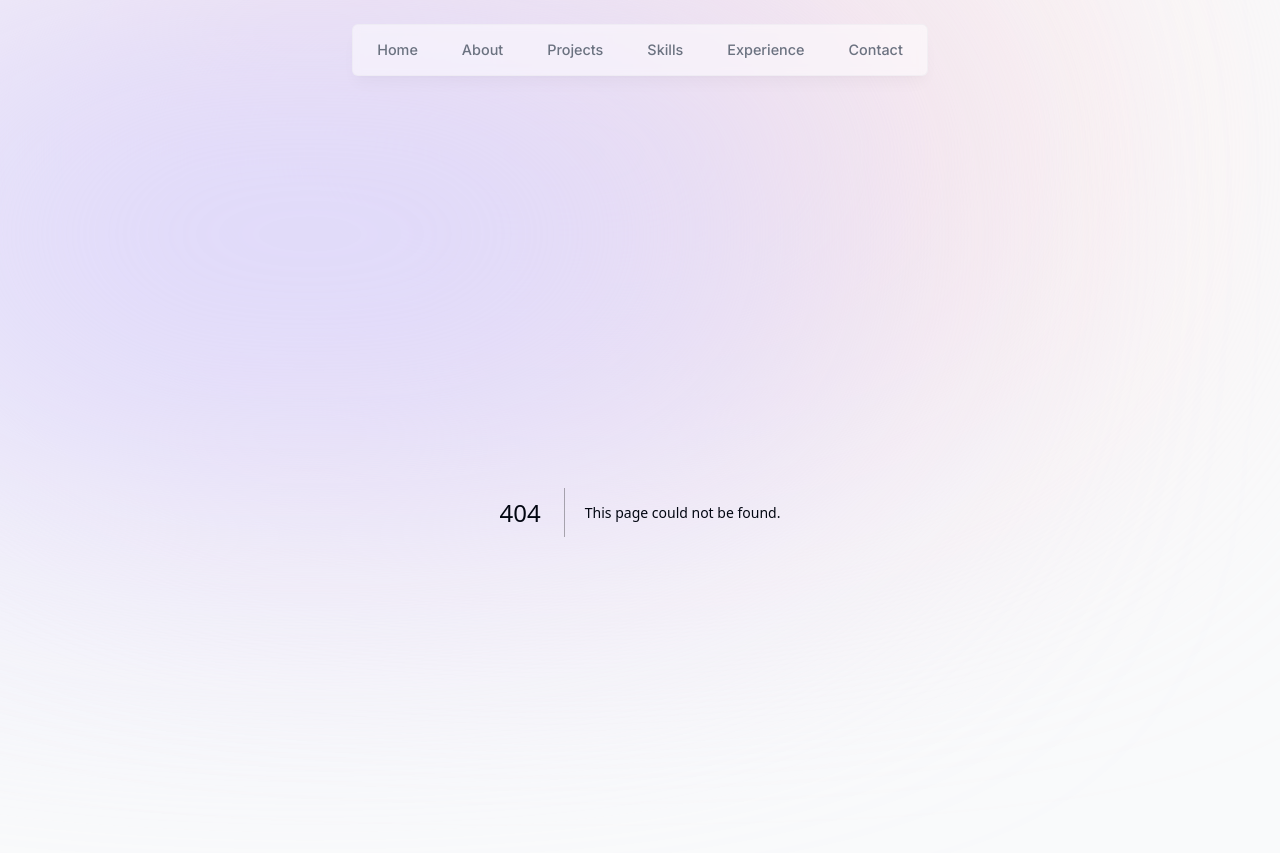
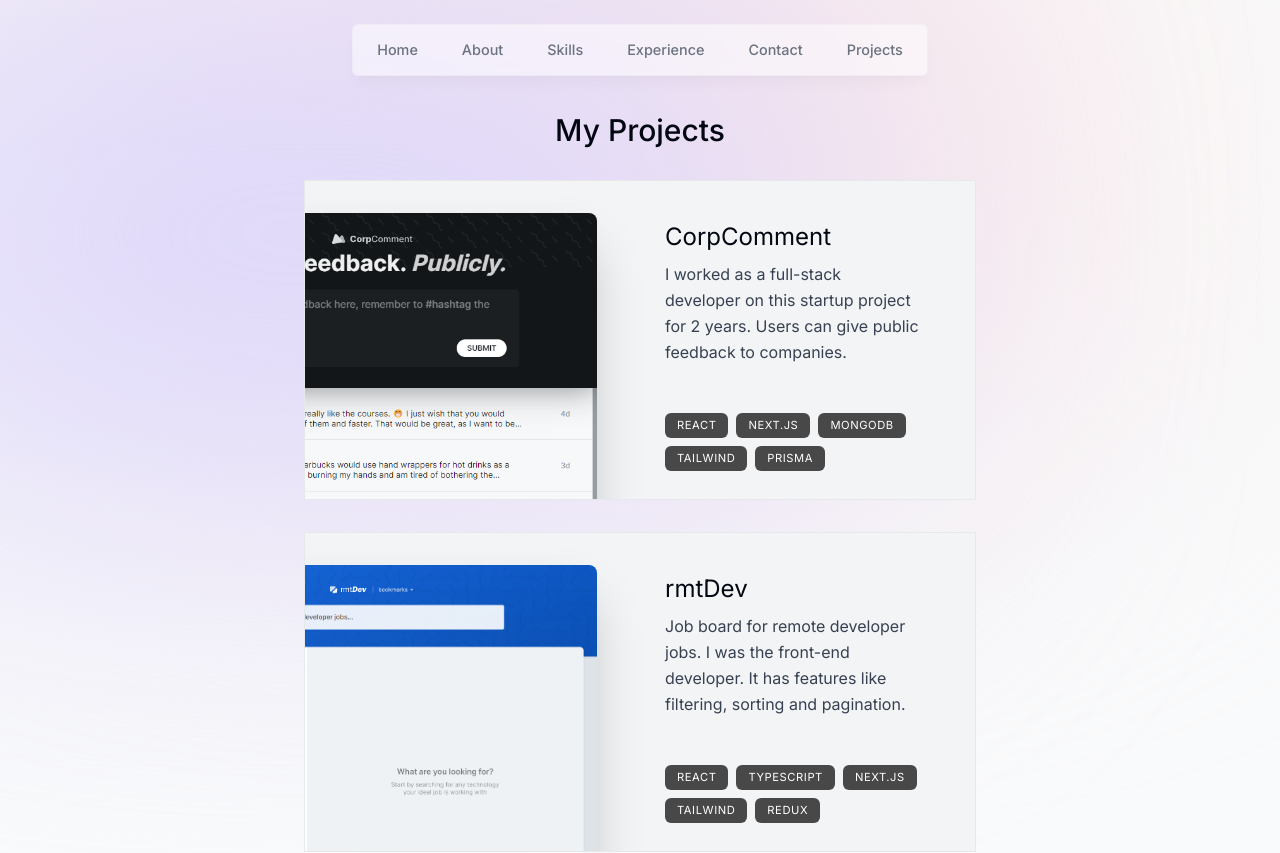
Before and after one commit to fadhilansyah25-codedojo/nextjs-portfolio, a Next.js app: page /projects in a window 1280 px wide. Before the commit this address had no page. Shown: the top 853 px of the page. Built offline with nearby package versions, Linux system fonts and the light colour scheme.

Commit message:
add: projects section

```diff
--- a/app/layout.tsx
+++ b/app/layout.tsx
@@ -16,7 +16,7 @@ export default function RootLayout({
   children: React.ReactNode;
 }) {
   return (
-    <html lang="en" className="scroll-smooth">
+    <html lang="en" className="scroll-smooth" id="home">
       <body
         className={`${inter.className} relative h-[5000px] bg-gray-50
       pt-28 text-gray-950
--- a/app/page.tsx
+++ b/app/page.tsx
@@ -7,7 +7,7 @@ export default function Home() {
     <main className="flex flex-col items-center px-4">
       <Intro />
       <SectionDivider />
-      <About/>
+      <About />
     </main>
   );
 }
--- a/app/portfolio/page.tsx
+++ /dev/null
@@ -1,5 +0,0 @@
-import React from "react";
-
-export default function Portfolio() {
-  return <div>Portfolio</div>;
-}
--- /dev/null
+++ b/app/projects/page.tsx
@@ -0,0 +1,9 @@
+import Projects from "@/components/projects";
+
+export default function Portfolio() {
+  return (
+    <main className="flex flex-col items-center px-4">
+      <Projects />
+    </main>
+  );
+}
--- a/components/intro.tsx
+++ b/components/intro.tsx
@@ -9,7 +9,7 @@ import * as HiIcon from "react-icons/hi";
 
 export default function Intro() {
   return (
-    <section className="mb-24 max-w-screen-md text-center sm:mb-0" id="home">
+    <section className="mb-24 max-w-screen-md text-center sm:mb-0">
       {/* profile picture */}
       <div className="flex items-center justify-center">
         <div className="relative">
--- /dev/null
+++ b/components/project-card.tsx
@@ -0,0 +1,84 @@
+"use client";
+
+import React from "react";
+import Image from "next/image";
+import { projectsData } from "@/lib/data";
+import { useScroll, motion, useTransform } from "framer-motion";
+
+type ProjectProps = (typeof projectsData)[number];
+
+export default function Project({
+  title,
+  description,
+  tags,
+  imageUrl,
+}: ProjectProps) {
+  const ref = React.useRef<HTMLDivElement>(null);
+
+  const { scrollYProgress } = useScroll({
+    target: ref,
+    offset: ["0 1", "1.33 1"],
+  });
+
+  const scaleProgress = useTransform(scrollYProgress, [0, 1], [0.8, 1]);
+  const opacityProgress = useTransform(scrollYProgress, [0, 1], [0.6, 1]);
+
+  return (
+    <motion.div
+      style={{
+        scale: scaleProgress,
+        opacity: opacityProgress,
+      }}
+      ref={ref}
+      className="mb-3 last:mb-0 sm:mb-8"
+    >
+      <section
+        className="
+      group relative max-w-[42rem] overflow-hidden
+      border border-black/5 bg-gray-100 transition odd:pl-8
+      hover:bg-gray-200 sm:h-[20rem] sm:pr-8"
+      >
+        {/* project desc */}
+        <div
+          className="flex h-full flex-col px-5 pb-7 pt-4 group-odd:ml-[18rem]
+          sm:max-w-[50%] sm:pl-10 sm:pr-2 sm:pt-10"
+        >
+          <h3 className="text-2xl">{title}</h3>
+          <p className="mt-2 leading-relaxed text-gray-700">{description}</p>
+          <ul className="mt-4 flex flex-wrap gap-2 sm:mt-auto">
+            {tags.map((tag, index) => (
+              <li
+                key={index}
+                className="rounded-md bg-black/[0.7] px-3 py-1 text-[0.7rem]
+                uppercase tracking-wider text-white"
+              >
+                {tag}
+              </li>
+            ))}
+          </ul>
+        </div>
+
+        {/* project image */}
+        <Image
+          src={imageUrl}
+          alt={`${title} project image`}
+          quality={95}
+          className="group-odd:-right-[initial] absolute -right-40 top-8
+          w-[28.25rem] rounded-t-lg shadow-2xl
+          transition
+          group-odd:-left-40
+          group-hover:-translate-x-3
+
+          group-hover:translate-y-3
+          group-hover:-rotate-2
+          group-hover:scale-105
+
+          group-odd:group-hover:-translate-y-3
+          group-odd:group-hover:translate-x-3
+          group-odd:group-hover:rotate-2
+        "
+        />
+      </section>
+    </motion.div>
+  );
+}
--- /dev/null
+++ b/components/projects.tsx
@@ -0,0 +1,18 @@
+import React from "react";
+import SectionHeading from "./section-heading";
+import { projectsData } from "@/lib/data";
+import Project from "./project-card";
+
+export default function Projects() {
+  return (
+    <section>
+      <SectionHeading>My Projects</SectionHeading>
+
+      {projectsData.map((project, index) => (
+        <React.Fragment key={index}>
+          <Project {...project} />
+        </React.Fragment>
+      ))}
+    </section>
+  );
+}
--- a/lib/data.ts
+++ b/lib/data.ts
@@ -16,10 +16,6 @@ export const links = [
     hash: "./#about",
   },
   {
-    name: "Projects",
-    hash: "./#projects",
-  },
-  {
     name: "Skills",
     hash: "./#skills",
   },
@@ -30,6 +26,10 @@ export const links = [
   {
     name: "Contact",
     hash: "./#contact",
+  },
+  {
+    name: "Projects",
+    hash: "./projects",
   },
 ] as const;
 
--- a/next.config.js
+++ b/next.config.js
@@ -1,6 +1,10 @@
 /** @type {import('next').NextConfig} */
 const nextConfig = {
+  experimental: {
+    appDir: true,
+  },
   images: {
+    unoptimized: true,
     remotePatterns: [
       {
         protocol: "https",
```
